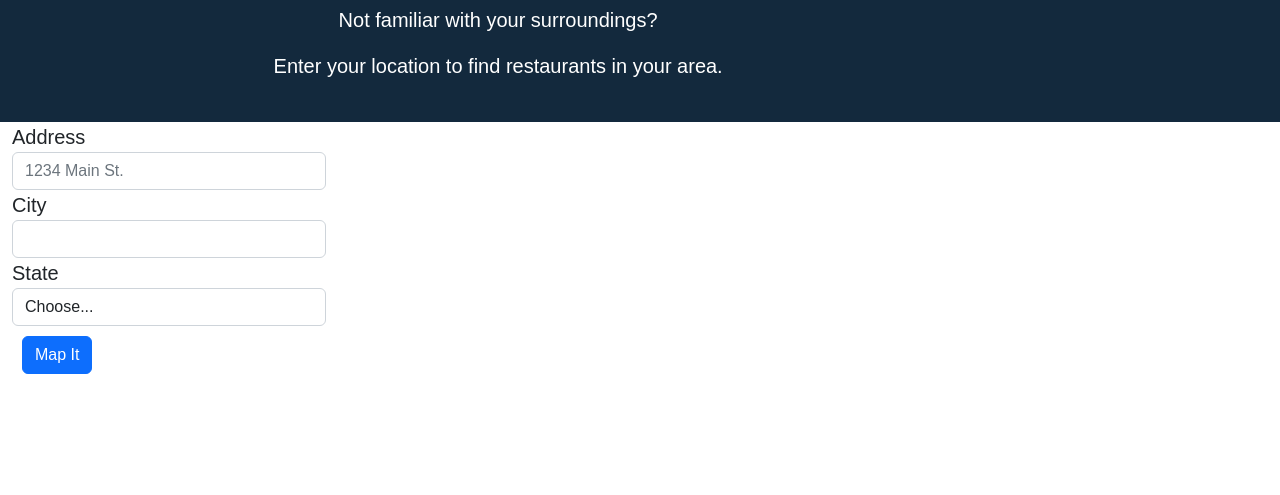
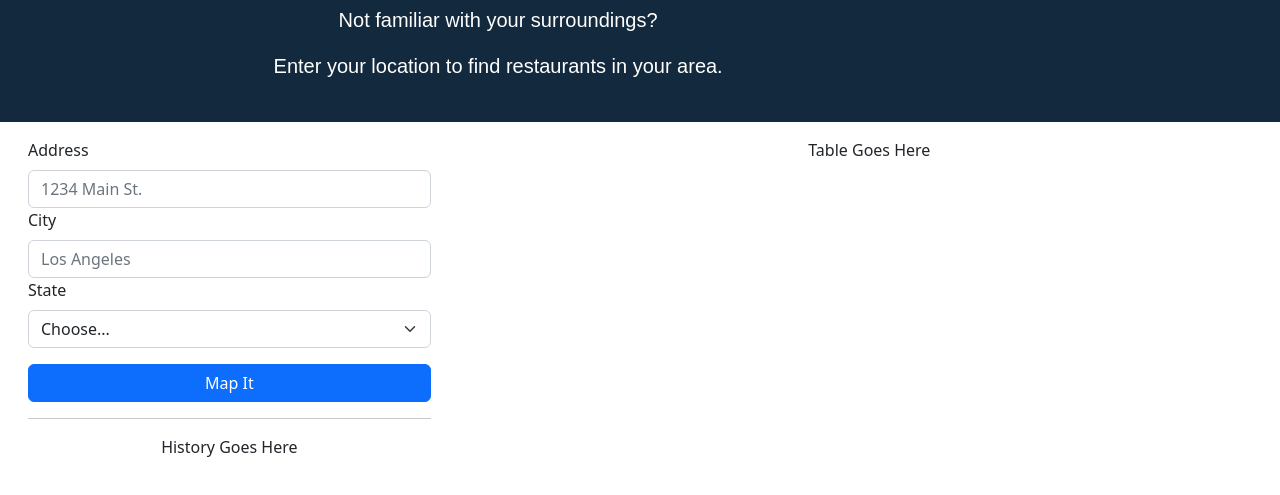
Before and after one commit to naveed-mahmoudian/Food-Finder-App, a plain HTML site: page index.html in a window 1280 px wide. Shown: the part 77-572 px from the top of the page. Drawn offline with nearby package versions, Linux system fonts and the light colour scheme; no server answers.

Commit message:
Cleaned up Bootstrap

```diff
--- a/assets/css/style.css
+++ b/assets/css/style.css
@@ -2,12 +2,12 @@
   background-image: url("");
 }
 
-body {
+/* body {
     font-family: 'Karla', sans-serif;
     font-size: 20px;
     line-height: 1.5;
     text-align: left;
-  }
+  } */
 
 .header  {
     font-family: 'Rubik', sans-serif;
@@ -18,14 +18,14 @@ body {
     color: #fff;
   }
 
-button {
+/* button {
     padding: 5px;
     margin: 10px;
     cursor: pointer;
     font-size: 15px;
     background-color: #247BA0;
     color: white;
-  }
+  } */
 
   /* .sidenav {
     right: 0;
@@ -41,7 +41,7 @@ button {
     color:aliceblue
   } */
 
-.restaurant, .table-container {
+/* .restaurant, .table-container {
     display: flex;
     flex-direction: row;
     left: 0;
@@ -52,10 +52,10 @@ button {
     padding: 5px;
     width: 500px;
     position: relative;
-  }
+  } */
 
-.table-container {
+/* .table-container {
     display: block;
     align-content: center;
     justify-items: center;
-  }
+  } */
--- a/assets/js/script.js
+++ b/assets/js/script.js
@@ -61,7 +61,7 @@ var geocodeAPIKey = "4635cb96e24846fe9f2272b65e5deea4";
 var userLat;
 var userLon;
 
-var restuarauntAPIKey =
+var restaurantAPIKey =
   "ZRKeED18Br6ViDtZ-9S7KlRe128BbbFVlU4gqgE9dhjZyih5noGK1ythaIBjt9yasSB-0ZpFYO8MqmpoYiL555G3ju-q-i9d0ijX7ietmDxhduW-n11dT_D9ACctY3Yx";
 
 getStates();
@@ -109,7 +109,7 @@ fetch(
   "https://api.yelp.com/v3/businesses/search?limit=" +
     5 +
     "&apikey=" +
-    restuarauntAPIKey
+    restaurantAPIKey
 )
   .then(function (response) {
     return response.json();
--- a/index.html
+++ b/index.html
@@ -17,28 +17,40 @@
           </div>
       </div>
 
-      <div class="container-fluid">
-        <form id="mySidenav" class="sidenav col-3">
-            <div class="form-group">
-                <label for="inputAddress">Address</label>
-                <input type="text" class="form-control" id="inputAddress" placeholder="1234 Main St.">
-                <label for="inputCity">City</label>
-                <input type="text" class="form-control" id="inputCity">
-                <label for="inputState">State</label>
-                <select id="inputState" class="form-control">
-                <option selected>Choose...</option>
-            </select>
-            <button type="submit" class="btn btn-primary justify-content-center" id="mapBtn">Map It</button>
+      <!-- Main Container -->
+      <div class="container-fluid m-3">
+        <div class="row">
+            <!-- Sidebar -->
+            <div class="col col-4">
+                <label for="inputAddress" class="form-label">Address</label>
+                <div class="input-group">
+                    <input type="text" class="form-control" id="inputAddress" placeholder="1234 Main St.">
+                </div>
+                <label for="inputCity" class="form-label">City</label>
+                <div class="input-group">
+                    <input type="text" class="form-control" id="inputCity" placeholder="Los Angeles">
+                </div>
+                <label for="inputState" class="form-label">State</label>
+                <div class="input-group">
+                    <select id="inputState" class="form-select">
+                    <option selected>Choose...</option>
+                    </select>
+                </div>
+                <div class="input-group">
+                    <button type="submit" class="btn btn-primary mt-3 col-12" id="mapBtn">Map It</button>
+                </div>
+                <hr>
+                <div class="sideNavHistroy text-center">History Goes Here</div>
             </div>
-        </form>
-
-        <section class="sidenavhistroy"></section>
+            <!-- Results Table -->
+            <div class="col col-8 text-center">
+                <div class="table-container">Table Goes Here</div>
+            </div>
+        </div>
       </div>
 
       <!-- <img class='restaurant' src="./assets/images/tableimage.jpg"> -->
-      <div class="container col-9">
-        <div class="table-container"></div>
-      </div>
+
 
 
 <!--to be added dynamically with JS for history section
```
